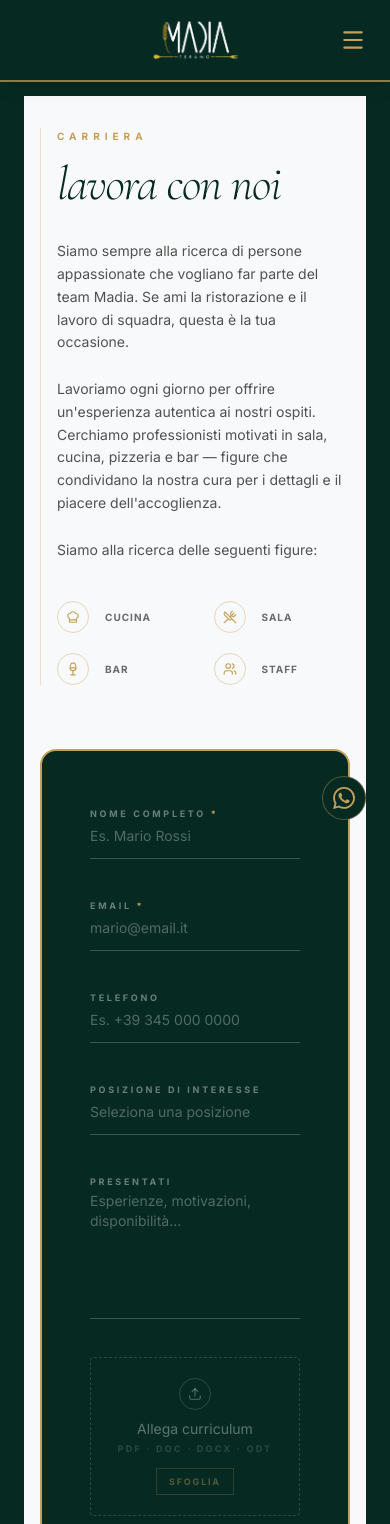
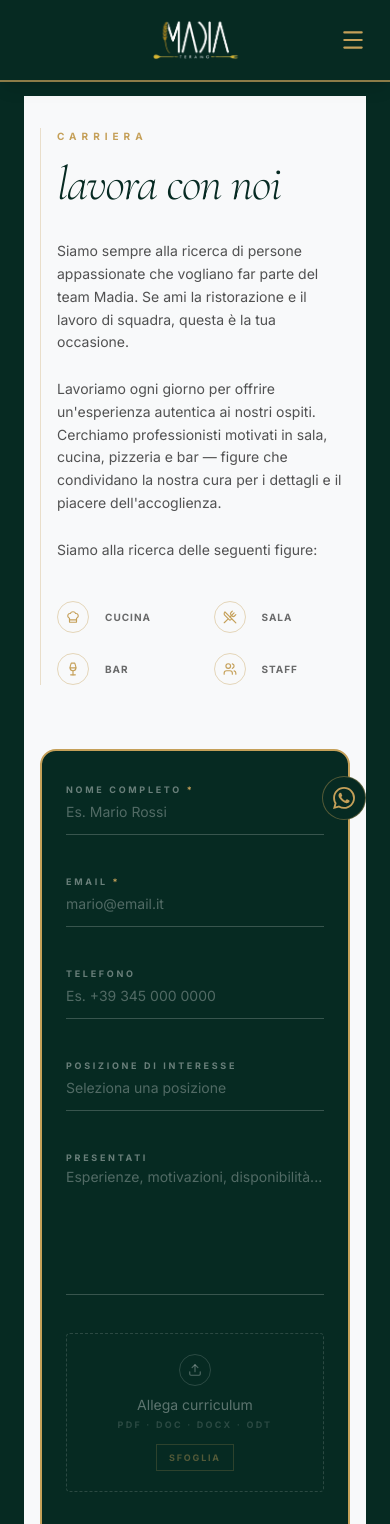
Before and after one commit to alsilverio1-beep/Madia-Teramo, a React (Vite) app: page /lavora-con-noi in a window 390 px wide. Shown: the top 1524 px of the page. Built offline with nearby package versions, Linux system fonts and the light colour scheme.

Commit message:
feat: allarga padding form contatti e lavora con noi su mobile
Co-Authored-By: Claude Sonnet 4.6 <noreply@anthropic.com>

```diff
--- a/src/pages/Home.tsx
+++ b/src/pages/Home.tsx
@@ -669,7 +669,7 @@ export function Home() {
             </div>
           </div>
 
-          <div className="lg:col-span-7 border-2 border-madia-gold p-12 relative bg-madia-green rounded-2xl">
+          <div className="lg:col-span-7 border-2 border-madia-gold p-6 md:p-12 relative bg-madia-green rounded-2xl">
 <form className="space-y-8" onSubmit={async (e: FormEvent) => {
                 e.preventDefault();
                 const form = e.target as HTMLFormElement;
--- a/src/pages/LavoraConNoi.tsx
+++ b/src/pages/LavoraConNoi.tsx
@@ -91,7 +91,7 @@ export function LavoraConNoi() {
           </div>
 
           {/* Form box */}
-          <div className="lg:col-span-7 border-2 border-madia-gold p-12 bg-madia-green rounded-2xl">
+          <div className="lg:col-span-7 border-2 border-madia-gold p-6 md:p-12 bg-madia-green rounded-2xl">
           {status === 'success' ? (
             <div className="text-center space-y-4 py-16">
               <p className="text-madia-gold text-4xl">✓</p>
```
